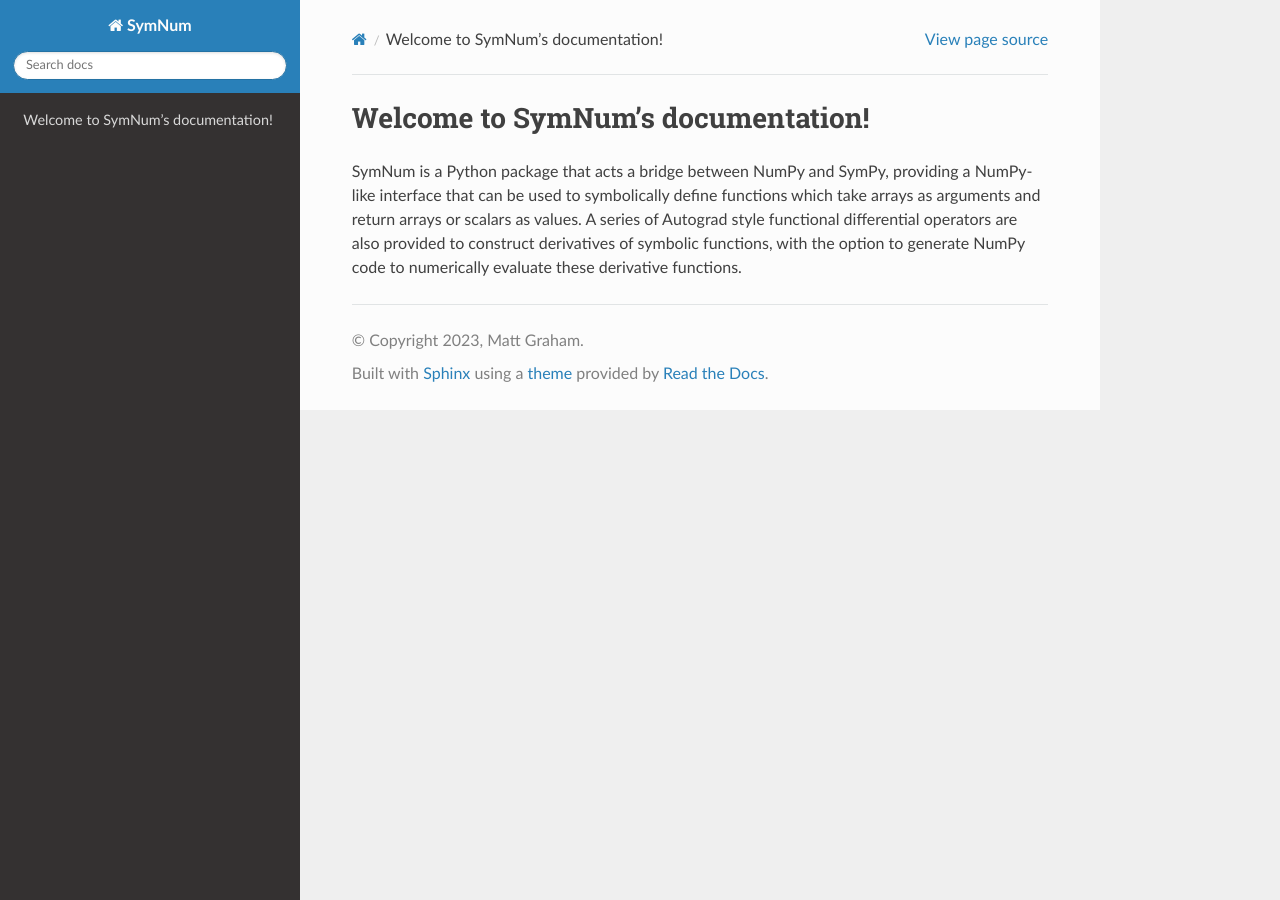
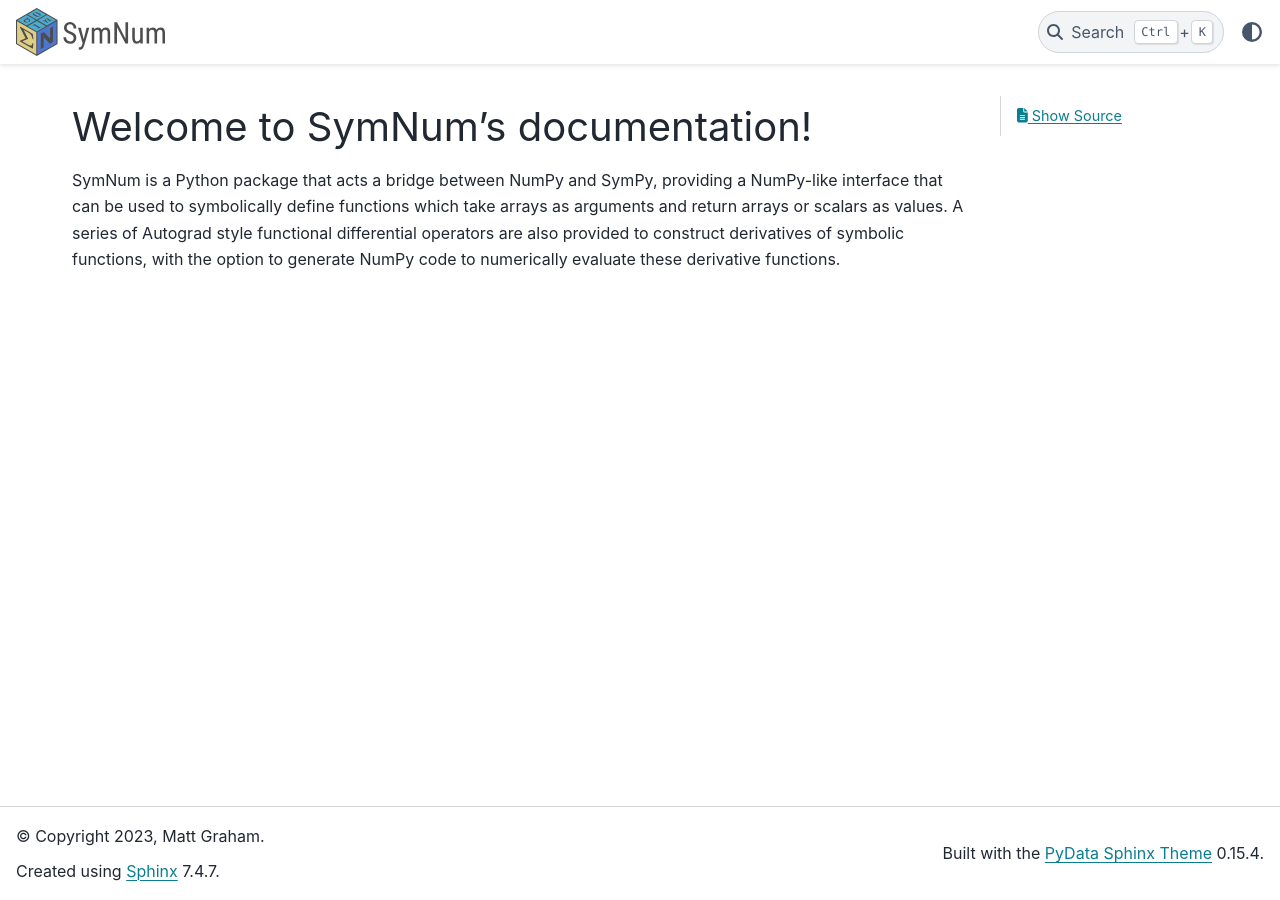
Before and after one commit to matt-graham/symnum, a Sphinx documentation site: the page built from docs/index.rst, in a window 1280 px wide. Built offline with Sphinx 7.4.7 and the PyData theme 0.15.4, drawn with Linux system fonts in a browser that asks for light colours; pages that are not in the unit, such as notebooks, are missing from menus.

Commit message:
Change Sphinx documentation to pydata-sphinx-theme

```diff
--- a/docs/conf.py
+++ b/docs/conf.py
@@ -42,5 +42,14 @@ exclude_patterns = ["_build", "Thumbs.db", ".DS_Store"]
 # -- Options for HTML output -------------------------------------------------
 # https://www.sphinx-doc.org/en/master/usage/configuration.html#options-for-html-output
 
-html_theme = "sphinx_rtd_theme"
+html_theme = "pydata_sphinx_theme"
 html_static_path = ["_static"]
+
+html_logo = "../images/logo-dark-background-and-text.svg"
+
+html_theme_options = {
+   "logo": {
+      "image_light": "../images/logo-dark-background-and-text.svg",
+      "image_dark": "../images/logo-white-background-and-text.svg",
+   }
+}
--- a/pyproject.toml
+++ b/pyproject.toml
@@ -161,7 +161,7 @@ legacy_tox_ini = """
         sphinx-build -W -b html docs docs/_build/html
     deps =
         sphinx
-        sphinx_rtd_theme
+        pydata-sphinx-theme
 
     [tox]
     env_list =
```
